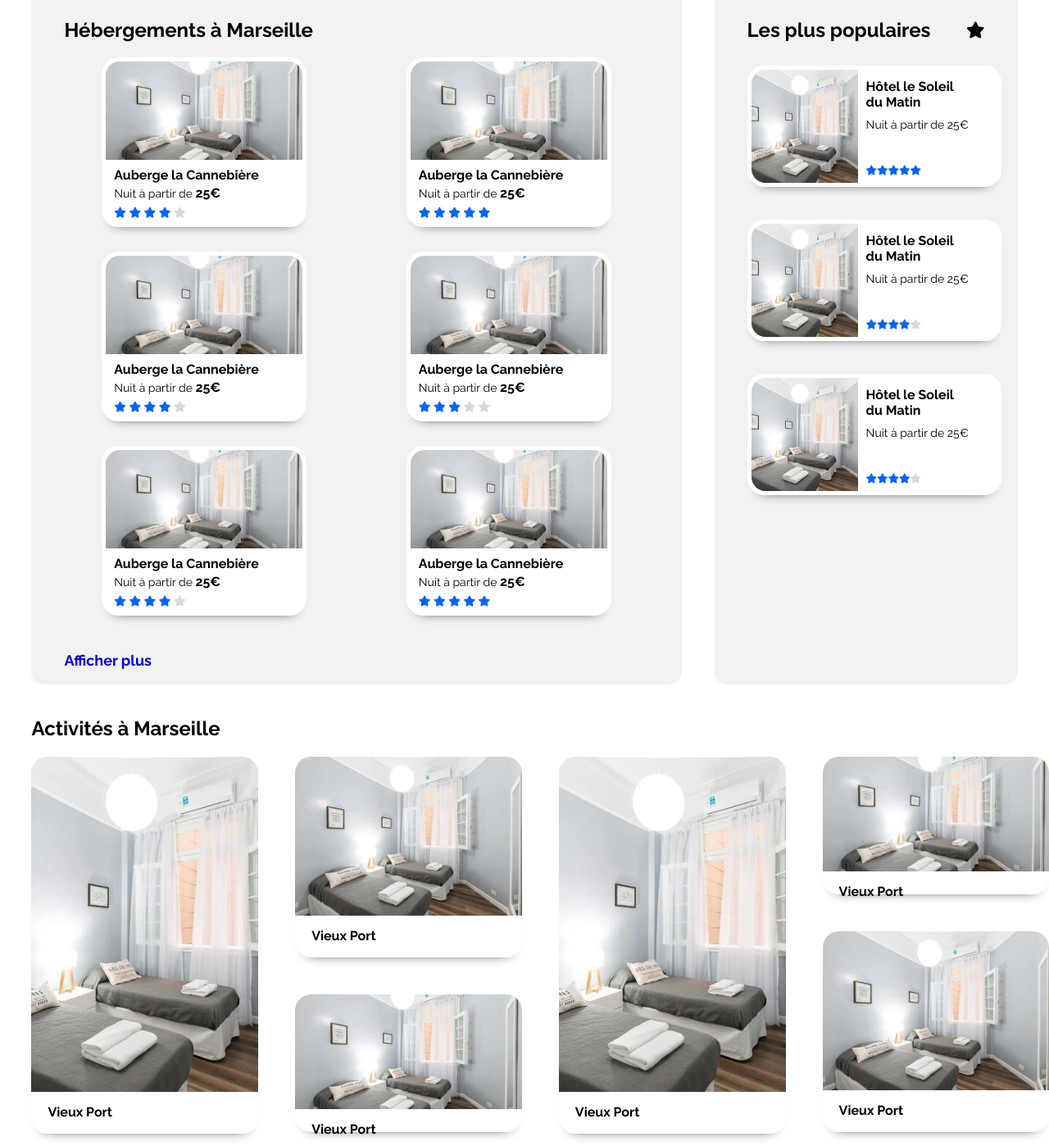
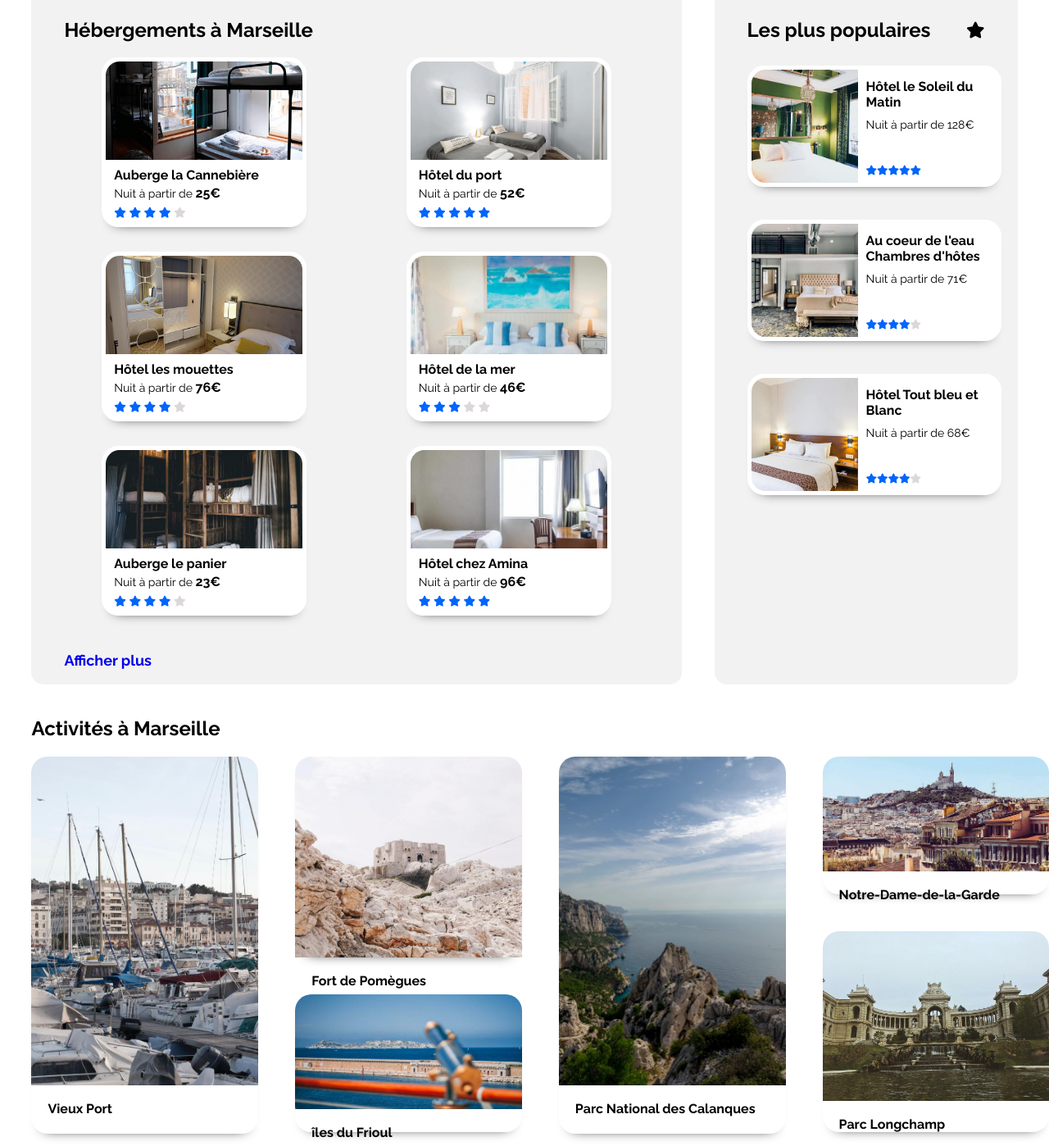
Before and after one commit to FlorentRVE/OC_Projet2, a plain HTML site: page index.html in a window 1280 px wide. Shown: the part 481-1879 px from the top of the page at 82% size. Drawn offline with Linux system fonts and the light colour scheme.

Commit message:
Rajout images et petites corrections apportées

```diff
--- a/css/style.css
+++ b/css/style.css
@@ -37,10 +37,6 @@ a {
 .margin {
     margin-top: -6px;
     margin-bottom: 38px;
-}
-
-.padding__left {
-    padding-left: 20px;
 }
 
 .box__shadow {
@@ -353,7 +349,7 @@ form {
 
 .popular__grid__card img {
     border-radius: 17px 0 0 17px;
-    max-width: 130px;
+    width: 130px;
 
     object-fit: cover;
 }
@@ -364,8 +360,6 @@ form {
 
     font-size: 14px;
     padding-left: 10px;
-    padding-right: 30px ;
-
 }
 
 .card__title__margin {
@@ -392,6 +386,12 @@ form {
     flex-direction: column;
     border-radius: 20px;
     width: 23%;
+}
+
+.activity_card_title_padding {
+    padding-left: 20px;
+    padding-top: 4px;
+    padding-bottom: 4px;
 }
 
 .activity__grid__card img {
--- a/css/tablet.css
+++ b/css/tablet.css
@@ -72,6 +72,10 @@
         margin-bottom: 0px;
     }
 
+    .info {
+        width: 87%;
+    }
+
     /* ============================= Host Popular Activity ===================== */
 
     .host_and_popular_container {
@@ -141,5 +145,10 @@
         max-height: 150px;
     }
 
+    /* ============================ Footer ===================== */
+
+    .footer__card {
+        flex: auto;
+    }
 
 }
--- a/index.html
+++ b/index.html
@@ -66,7 +66,7 @@
 
                     <div class="host__grid">
                         <div class="host__grid__card box__shadow">
-                            <img src="/images/hebergements/4_small/fred-kleber-gTbaxaVLvsg-unsplash.jpg" alt="">
+                            <img src="/images/hebergements/4_small/marcus-loke-WQJvWU_HZFo-unsplash.jpg" alt="">
                             <div class="host__grid__card__text">
                                 <p class="card__title">Auberge la Cannebière</p>
                                 <p>Nuit à partir de <span class="card__title">25€</span></p>
@@ -81,8 +81,8 @@
                         <div class="host__grid__card box__shadow">
                             <img src="/images/hebergements/4_small/fred-kleber-gTbaxaVLvsg-unsplash.jpg" alt="">
                             <div class="host__grid__card__text">
-                                <p class="card__title">Auberge la Cannebière</p>
-                                <p>Nuit à partir de <span class="card__title">25€</span></p>
+                                <p class="card__title">Hôtel du port</p>
+                                <p>Nuit à partir de <span class="card__title">52€</span></p>
                                 <i class="fa-star fa-solid fa-star--blue"></i>
                                 <i class="fa-star fa-solid fa-star--blue"></i>
                                 <i class="fa-star fa-solid fa-star--blue"></i>
@@ -92,10 +92,10 @@
                         </div>
 
                         <div class="host__grid__card box__shadow">
-                            <img src="/images/hebergements/4_small/fred-kleber-gTbaxaVLvsg-unsplash.jpg" alt="">
+                            <img src="/images/hebergements/4_small/reisetopia-B8WIgxA_PFU-unsplash.jpg" alt="">
                             <div class="host__grid__card__text">
-                                <p class="card__title">Auberge la Cannebière</p>
-                                <p>Nuit à partir de <span class="card__title">25€</span></p>
+                                <p class="card__title">Hôtel les mouettes</p>
+                                <p>Nuit à partir de <span class="card__title">76€</span></p>
                                 <i class="fa-star fa-solid fa-star--blue"></i>
                                 <i class="fa-star fa-solid fa-star--blue"></i>
                                 <i class="fa-star fa-solid fa-star--blue"></i>
@@ -105,10 +105,10 @@
                         </div>
 
                         <div class="host__grid__card box__shadow">
-                            <img src="/images/hebergements/4_small/fred-kleber-gTbaxaVLvsg-unsplash.jpg" alt="">
+                            <img src="/images/hebergements/4_small/annie-spratt-Eg1qcIitAuA-unsplash.jpg" alt="">
                             <div class="host__grid__card__text">
-                                <p class="card__title">Auberge la Cannebière</p>
-                                <p>Nuit à partir de <span class="card__title">25€</span></p>
+                                <p class="card__title">Hôtel de la mer</p>
+                                <p>Nuit à partir de <span class="card__title">46€</span></p>
                                 <i class="fa-star fa-solid fa-star--blue"></i>
                                 <i class="fa-star fa-solid fa-star--blue"></i>
                                 <i class="fa-star fa-solid fa-star--blue"></i>
@@ -118,10 +118,10 @@
                         </div>
 
                         <div class="host__grid__card box__shadow">
-                            <img src="/images/hebergements/4_small/fred-kleber-gTbaxaVLvsg-unsplash.jpg" alt="">
+                            <img src="/images/hebergements/4_small/nicate-lee-kT-ZyaiwBe0-unsplash.jpg" alt="">
                             <div class="host__grid__card__text">
-                                <p class="card__title">Auberge la Cannebière</p>
-                                <p>Nuit à partir de <span class="card__title">25€</span></p>
+                                <p class="card__title">Auberge le panier</p>
+                                <p>Nuit à partir de <span class="card__title">23€</span></p>
                                 <i class="fa-star fa-solid fa-star--blue"></i>
                                 <i class="fa-star fa-solid fa-star--blue"></i>
                                 <i class="fa-star fa-solid fa-star--blue"></i>
@@ -131,10 +131,10 @@
                         </div>
 
                         <div class="host__grid__card box__shadow">
-                            <img src="/images/hebergements/4_small/fred-kleber-gTbaxaVLvsg-unsplash.jpg" alt="">
+                            <img src="/images/hebergements/4_small/febrian-zakaria-M6S1WvfW68A-unsplash.jpg" alt="">
                             <div class="host__grid__card__text">
-                                <p class="card__title">Auberge la Cannebière</p>
-                                <p>Nuit à partir de <span class="card__title">25€</span></p>
+                                <p class="card__title">Hôtel chez Amina</p>
+                                <p>Nuit à partir de <span class="card__title">96€</span></p>
                                 <i class="fa-star fa-solid fa-star--blue"></i>
                                 <i class="fa-star fa-solid fa-star--blue"></i>
                                 <i class="fa-star fa-solid fa-star--blue"></i>
@@ -161,10 +161,10 @@
 
                     <div class="popular__grid">
                         <div class="popular__grid__card box__shadow">
-                            <img src="/images/hebergements/4_small/fred-kleber-gTbaxaVLvsg-unsplash.jpg" alt="">
+                            <img src="/images/hebergements/4_small/emile-guillemot-Bj_rcSC5XfE-unsplash.jpg" alt="">
                             <div class="popular__grid__card__text">
                                 <p class="card__title card__title__margin">Hôtel le Soleil du Matin</p>
-                                <p class="margin">Nuit à partir de 25€</p>
+                                <p class="margin">Nuit à partir de 128€</p>
                                 <div class="rating__box">
                                     <i class="fa-star fa-solid fa-star--blue fa-star--small"></i>
                                     <i class="fa-star fa-solid fa-star--blue fa-star--small"></i>
@@ -176,10 +176,10 @@
                         </div>
 
                         <div class="popular__grid__card box__shadow">
-                            <img src="/images/hebergements/4_small/fred-kleber-gTbaxaVLvsg-unsplash.jpg" alt="">
+                            <img src="/images/hebergements/4_small/aw-creative-VGs8z60yT2c-unsplash.jpg" alt="">
                             <div class="popular__grid__card__text">
-                                <p class="card__title card__title__margin">Hôtel le Soleil du Matin</p>
-                                <p class="margin">Nuit à partir de 25€</p>
+                                <p class="card__title card__title__margin">Au coeur de l'eau Chambres d'hôtes</p>
+                                <p class="margin">Nuit à partir de 71€</p>
                                 <div class="rating__box">
                                     <i class="fa-star fa-solid fa-star--blue fa-star--small"></i>
                                     <i class="fa-star fa-solid fa-star--blue fa-star--small"></i>
@@ -191,10 +191,10 @@
                         </div>
 
                         <div class="popular__grid__card box__shadow">
-                            <img src="/images/hebergements/4_small/fred-kleber-gTbaxaVLvsg-unsplash.jpg" alt="">
+                            <img src="/images/hebergements/4_small/febrian-zakaria-sjvU0THccQA-unsplash.jpg" alt="">
                             <div class="popular__grid__card__text">
-                                <p class="card__title card__title__margin">Hôtel le Soleil du Matin</p>
-                                <p class="margin">Nuit à partir de 25€</p>
+                                <p class="card__title card__title__margin">Hôtel Tout bleu et Blanc</p>
+                                <p class="margin">Nuit à partir de 68€</p>
                                 <div class="rating__box">
                                     <i class="fa-star fa-solid fa-star--blue fa-star--small"></i>
                                     <i class="fa-star fa-solid fa-star--blue fa-star--small"></i>
@@ -220,33 +220,33 @@
 
             <div class="activity__grid">
                 <div class="activity__grid__card activity__grid__card--big box__shadow">
-                    <img src="/images/hebergements/4_small/fred-kleber-gTbaxaVLvsg-unsplash.jpg" alt="">
-                    <p class="card__title padding__left">Vieux Port</p>
+                    <img src="/images/activites/2_large/reno-laithienne-QUgJhdY5Fyk-unsplash.jpg" alt="">
+                    <p class="card__title activity_card_title_padding">Vieux Port</p>
                 </div>
 
                 <div class="activity__grid__card activity__grid__card--medium box__shadow">
-                    <img src="/images/hebergements/4_small/fred-kleber-gTbaxaVLvsg-unsplash.jpg" alt="">
-                    <p class="card__title padding__left">Vieux Port</p>
+                    <img src="/images/activites/3_medium/paul-hermann-QFTrLdQIRhI-unsplash.jpg" alt="">
+                    <p class="card__title activity_card_title_padding">Fort de Pomègues</p>
                 </div>
 
                 <div class="activity__grid__card activity__grid__card--small box__shadow">
-                    <img src="/images/hebergements/4_small/fred-kleber-gTbaxaVLvsg-unsplash.jpg" alt="">
-                    <p class="card__title padding__left">Vieux Port</p>
+                    <img src="/images/activites/4_small/kevin-hikari-rV_Qd1l-VXg-unsplash.jpg" alt="">
+                    <p class="card__title activity_card_title_padding">îles du Frioul</p>
                 </div>
 
                 <div class="activity__grid__card activity__grid__card--big box__shadow">
-                    <img src="/images/hebergements/4_small/fred-kleber-gTbaxaVLvsg-unsplash.jpg" alt="">
-                    <p class="card__title padding__left">Vieux Port</p>
+                    <img src="/images/activites/2_large/kilyan-sockalingum-NR8-cBCN3aI-unsplash.jpg" alt="">
+                    <p class="card__title activity_card_title_padding">Parc National des Calanques</p>
                 </div>
 
                 <div class="activity__grid__card activity__grid__card--small box__shadow">
-                    <img src="/images/hebergements/4_small/fred-kleber-gTbaxaVLvsg-unsplash.jpg" alt="">
-                    <p class="card__title padding__left">Vieux Port</p>
+                    <img src="/images/activites/4_small/florian-wehde-xW9e8gdotxI-unsplash.jpg" alt="">
+                    <p class="card__title activity_card_title_padding">Notre-Dame-de-la-Garde</p>
                 </div>
 
                 <div class="activity__grid__card activity__grid__card--medium box__shadow">
-                    <img src="/images/hebergements/4_small/fred-kleber-gTbaxaVLvsg-unsplash.jpg" alt="">
-                    <p class="card__title padding__left">Vieux Port</p>
+                    <img src="/images/activites/3_medium/lena-paulin-wH2-EJoDcV0-unsplash.jpg" alt="">
+                    <p class="card__title activity_card_title_padding">Parc Longchamp</p>
                 </div>
 
 
```
